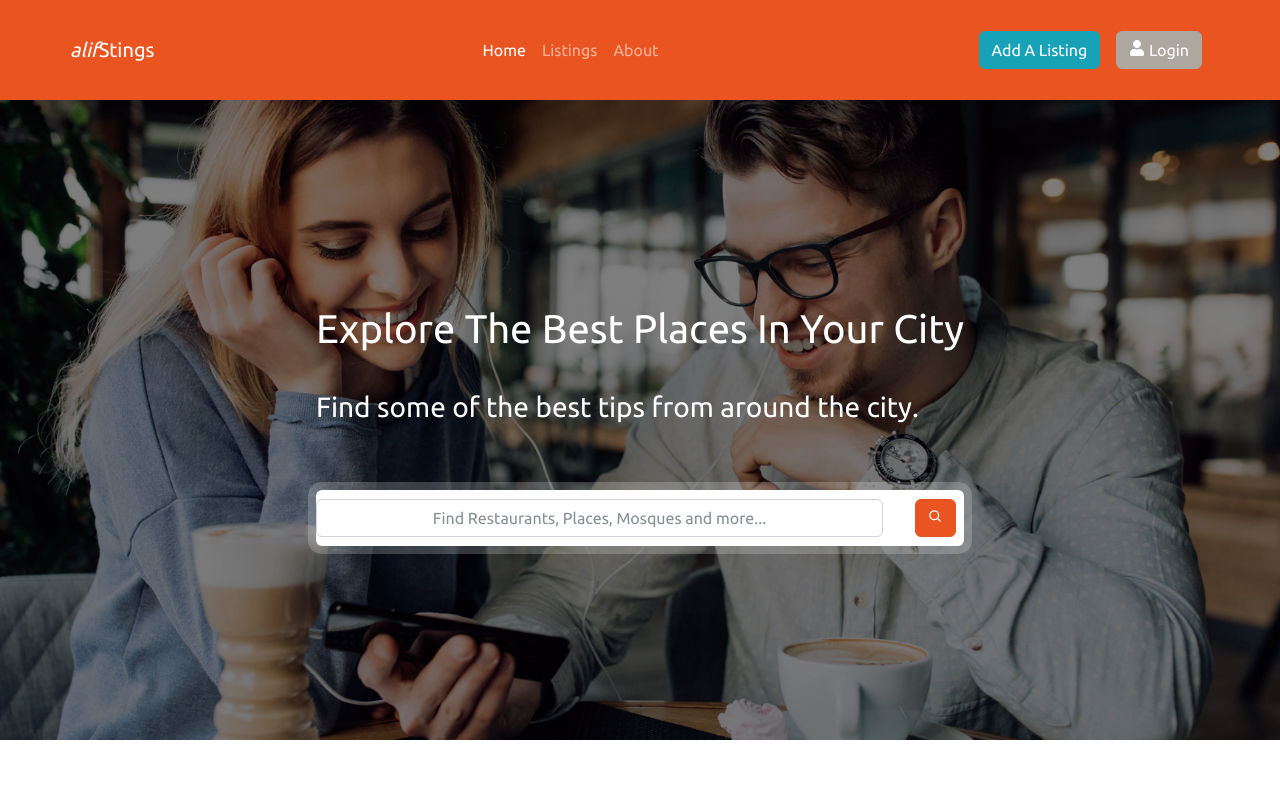
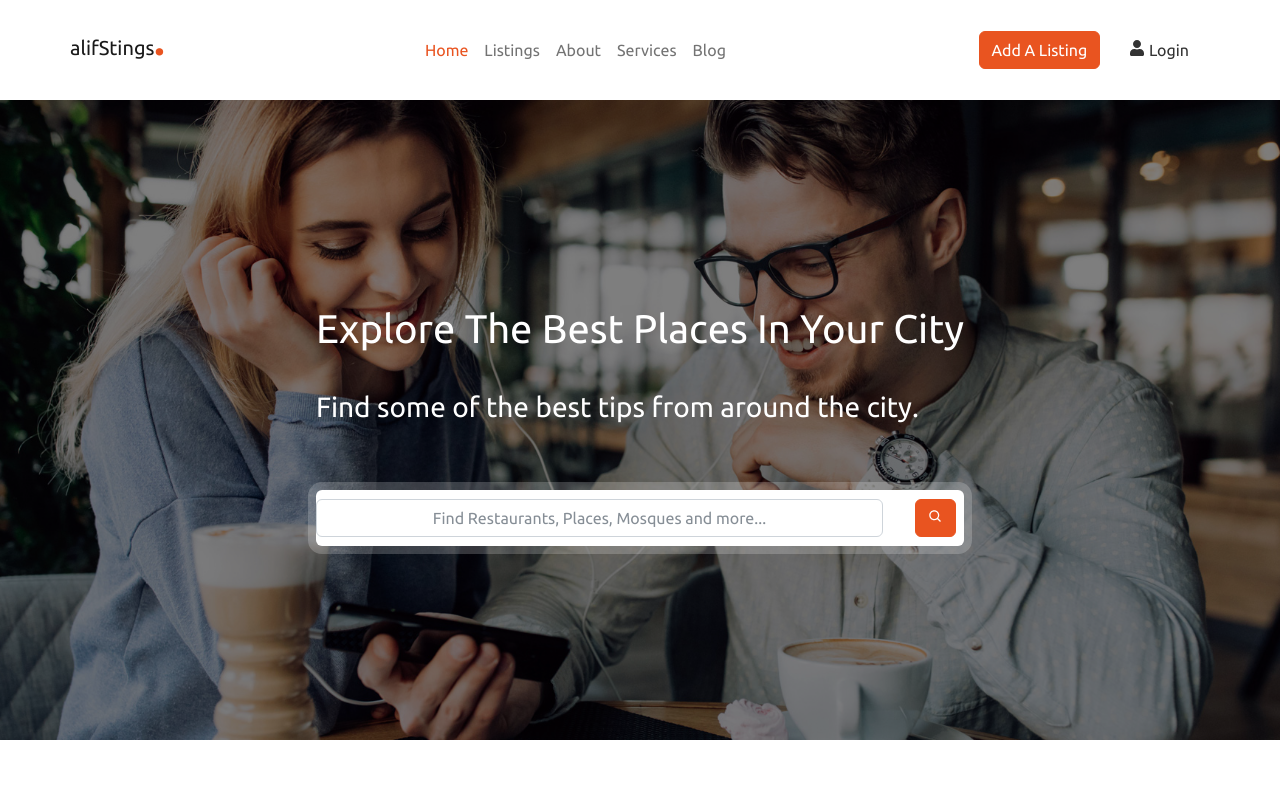
Before and after one commit to abdinaa17/alifStings, a React (Vite) app: page / in a window 1280 px wide. Shown: the top 800 px of the page. Built offline with nearby package versions, Linux system fonts and the light colour scheme.

Commit message:
Removed the primary color from the navbar and restyled the nav logo

```diff
--- a/src/App.css
+++ b/src/App.css
@@ -30,7 +30,7 @@ input:focus {
   outline: none !important;
 }
 a {
-    text-decoration: none;
+    text-decoration: none !important;
     color: inherit;
 }
 a:hover {
@@ -68,17 +68,14 @@ body {
     /* Inter, Avenir, Helvetica, Arial, sans-serif;  */
    color: #fff;
 }
-/*
-.btn-custom {
-  background-color: var(--light-blue);
+
+/* Boostrap custom code */
+.navbar-nav .nav-link.active,
+.navbar-nav .show>.nav-link {
+  color: #e95420 !important;
+}
+
+.btn-black {
+  background-color: #111;
   color: #fff;
 }
-.btn-custom__secondary {
-  background-color: var(--black);
-  color: #fff;
-}
-.btn-custom:hover {
-  background-color: var(--black);
-  color: #fff;
-}
-*/
--- a/src/components/FAQs/Faqs.jsx
+++ b/src/components/FAQs/Faqs.jsx
@@ -3,7 +3,7 @@ import { Accordion } from "react-bootstrap"
 
 const Faqs = () => {
   return (
-    <div className='container py-5'>
+    <div className='container py-5' id="faqs">
        <h2 className="text-uppercase text-center my-5 mx-auto">frequently asked questions</h2>
     <Accordion defaultActiveKey="0">
       <Accordion.Item eventKey="0">
--- a/src/components/Footer/Footer.jsx
+++ b/src/components/Footer/Footer.jsx
@@ -11,12 +11,12 @@ const Footer = () => {
         <div className='container py-5 mx-auto'>
         <Row>
             <Col className="col-lg-3 col-8">
-               <p className="my-4">
-               <Link to='/' ><em>alif</em>Stings</Link>
+               <p className="my-2">
+               <Link to='/' >alifStings<span className='text-primary fw-bold fs-1'>.</span></Link>
                </p>
                 <p className="mt-4">123 Long Ave, Columbus, OH 43212
                 </p>
-                <a className="my-4" href="tel:+13115552368">(614) 555-2368</a>
+                <a className="my-4" href="tel:+13115552368">(123) 555-2368</a>
             </Col>
             <Col className="col-lg-3 col-4">
             <p className="my-4 lead">Company</p>
@@ -43,7 +43,7 @@ const Footer = () => {
                     <Link to='/coming-soon'>
                       Terms and Conditions
                     </Link>
-                    <Link to='/coming-soon'>
+                    <Link to='/#faqs'>
                      FAQs
                     </Link>
                 </div>
--- a/src/components/Header/Header.css
+++ b/src/components/Header/Header.css
@@ -2,8 +2,15 @@ header {
     display: flex;
     justify-content: center;
     align-items: center;
+    box-shadow: 0px 6px 30px rgba(0,0,0,0.3);
 }
-
+.nav__logo {
+    margin-bottom: 1.1rem;
+}
+.nav__center a:active,
+.nav__center a:hover {
+    color:#e95420!important;
+}
 @media screen and (min-width:768px) {
     header {
         height: 100px;
@@ -15,4 +22,7 @@ header {
     .nav__btn {
         width: 50%;
     }
+        .nav__logo {
+            margin-bottom: 0;
+        }
 }
--- a/src/components/Header/Header.jsx
+++ b/src/components/Header/Header.jsx
@@ -6,14 +6,14 @@ import { FaUserPlus, FaUser } from 'react-icons/fa';
 import '../Header/Header.css'
 const Header = () => {
   return (
-    <header className='bg-primary'>
-         <Navbar className="container" variant='dark' expand="md">
+    <header className=''>
+         <Navbar className="container" variant='light' expand="md">
         <LinkContainer to="/">
-            <Navbar.Brand><em>alif</em>Stings</Navbar.Brand>
+            <Navbar.Brand className='nav__logo'>alifStings<span className='text-primary fw-bold fs-1'>.</span></Navbar.Brand>
         </LinkContainer>
         <Navbar.Toggle aria-controls="basic-navbar-nav" />
         <Navbar.Collapse id="basic-navbar-nav">
-          <Nav className="ms-auto">
+          <Nav className="ms-auto nav__center">
           <LinkContainer to="/">
              <Nav.Link active={false}>Home</Nav.Link>
           </LinkContainer>
@@ -23,15 +23,21 @@ const Header = () => {
           <LinkContainer to="/about">
              <Nav.Link active={false}>About</Nav.Link>
           </LinkContainer>
+          <LinkContainer to="/coming-soon">
+             <Nav.Link active={false}>Services</Nav.Link>
+          </LinkContainer>
+          <LinkContainer to="/coming-soon">
+             <Nav.Link active={false}>Blog</Nav.Link>
+          </LinkContainer>
           </Nav>
           <Nav className="ms-auto">
           <LinkContainer to="/new-listing">
-            <Button variant="info" className="nav__btn my-2 my-md-0  mx-md-2">
+            <Button variant="primary" className="nav__btn my-2 my-md-0  mx-md-2">
               Add A Listing
             </Button>
           </LinkContainer>
           <LinkContainer to="/login">
-            <Button className="nav__btn my-2 my-md-0 mx-md-2" variant="secondary">
+            <Button className="nav__btn my-2 my-md-0 mx-md-2" variant="black">
                <FaUser /> Login
             </Button>
           </LinkContainer>
```
